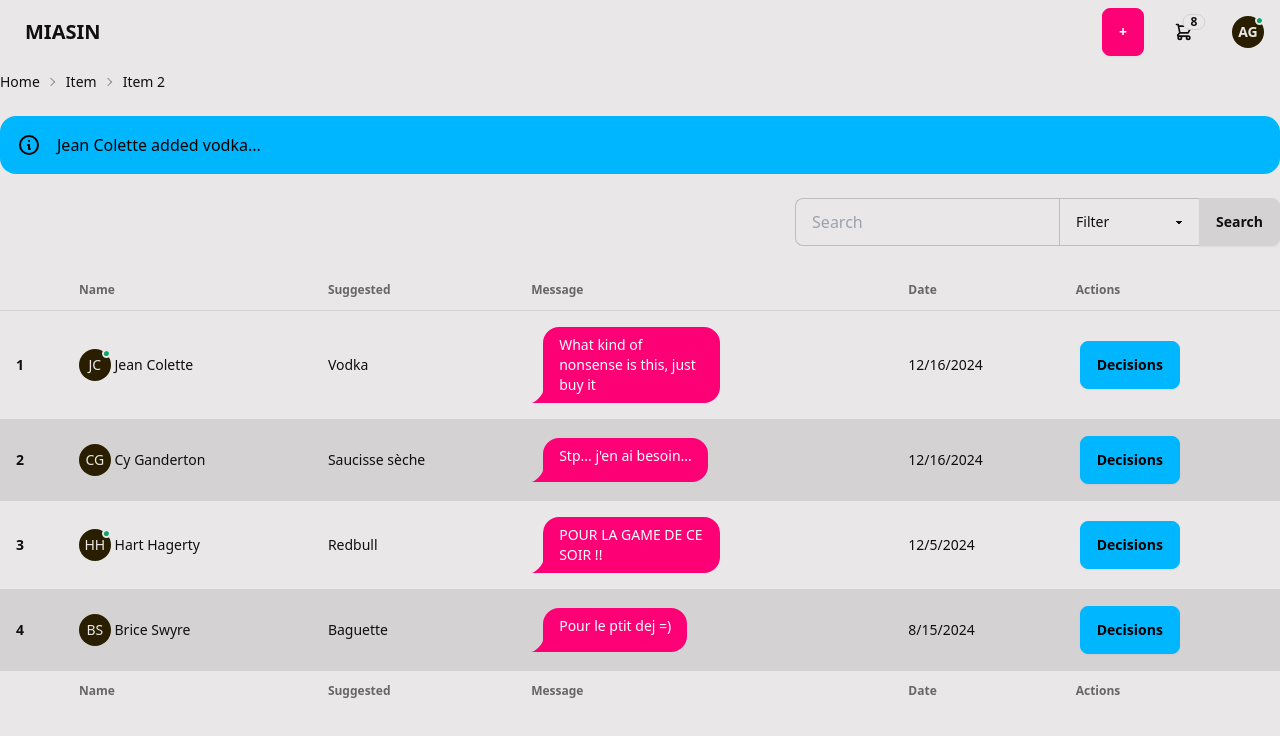
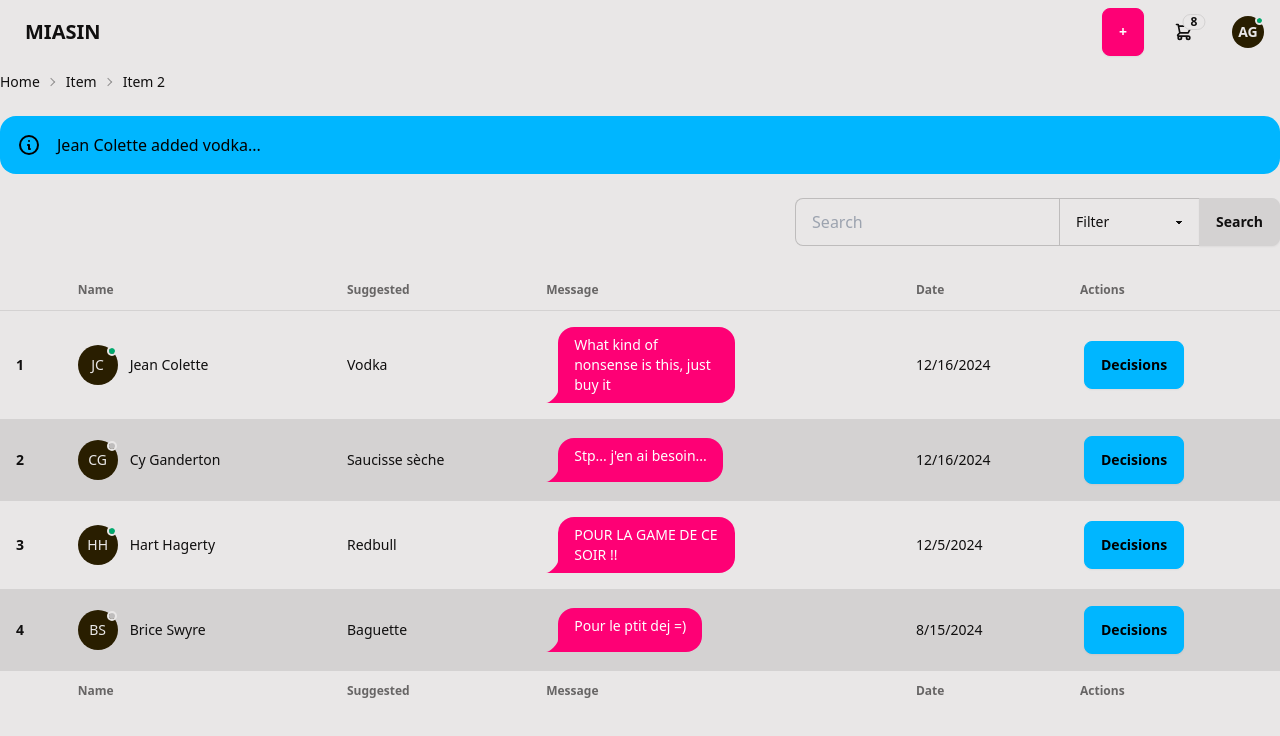
Before and after one commit to alaincodes/miasin, a Vue app in the folder frontend/: page / in a window 1280 px wide. Shown: the top 736 px of the page. Built offline with nearby package versions, Linux system fonts and the light colour scheme.

Commit message:
add ui ideas again

```diff
--- a/frontend/index.html
+++ b/frontend/index.html
@@ -4,7 +4,7 @@
     <meta charset="UTF-8">
     <link rel="icon" href="/favicon.ico">
     <meta name="viewport" content="width=device-width, initial-scale=1.0">
-    <title>Vite App</title>
+    <title>MIASIN</title>
   </head>
   <body>
     <div id="app"></div>
--- a/frontend/src/components/ItemsTable.vue
+++ b/frontend/src/components/ItemsTable.vue
@@ -33,12 +33,14 @@
         <tr>
           <th>1</th>
           <td>
+            <div class="flex items-center gap-3">
               <div class="avatar online placeholder">
-              <div class="bg-neutral text-neutral-content w-8 rounded-full">
+                <div class="bg-neutral text-neutral-content w-10 rounded-full">
                   <span class="text-s">JC</span>
                 </div>
               </div>
-            Jean Colette
+              <span>Jean Colette</span>
+            </div>
           </td>
           <td>Vodka</td>
           <td>
@@ -61,12 +63,14 @@
         <tr>
           <th>2</th>
           <td>
-            <div class="avatar placeholder">
-              <div class="bg-neutral text-neutral-content w-8 rounded-full">
+            <div class="flex items-center gap-3">
+              <div class="avatar offline placeholder">
+                <div class="bg-neutral text-neutral-content w-10 rounded-full">
                   <span class="text-s">CG</span>
                 </div>
               </div>
-            Cy Ganderton
+              <span>Cy Ganderton</span>
+            </div>
           </td>
           <td>Saucisse sèche</td>
           <td>
@@ -89,12 +93,14 @@
         <tr>
           <th>3</th>
           <td>
+            <div class="flex items-center gap-3">
               <div class="avatar online placeholder">
-              <div class="bg-neutral text-neutral-content w-8 rounded-full">
+                <div class="bg-neutral text-neutral-content w-10 rounded-full">
                   <span class="text-s">HH</span>
                 </div>
               </div>
-            Hart Hagerty
+              <span>Hart Hagerty</span>
+            </div>
           </td>
           <td>Redbull</td>
           <td>
@@ -117,12 +123,14 @@
         <tr>
           <th>4</th>
           <td>
-            <div class="avatar placeholder">
-              <div class="bg-neutral text-neutral-content w-8 rounded-full">
+            <div class="flex items-center gap-3">
+              <div class="avatar offline placeholder">
+                <div class="bg-neutral text-neutral-content w-10 rounded-full">
                   <span class="text-s">BS</span>
                 </div>
               </div>
-            Brice Swyre
+              <span>Brice Swyre</span>
+            </div>
           </td>
           <td>Baguette</td>
           <td>
```
Lines whose indentation alone changed are shown as unchanged.
